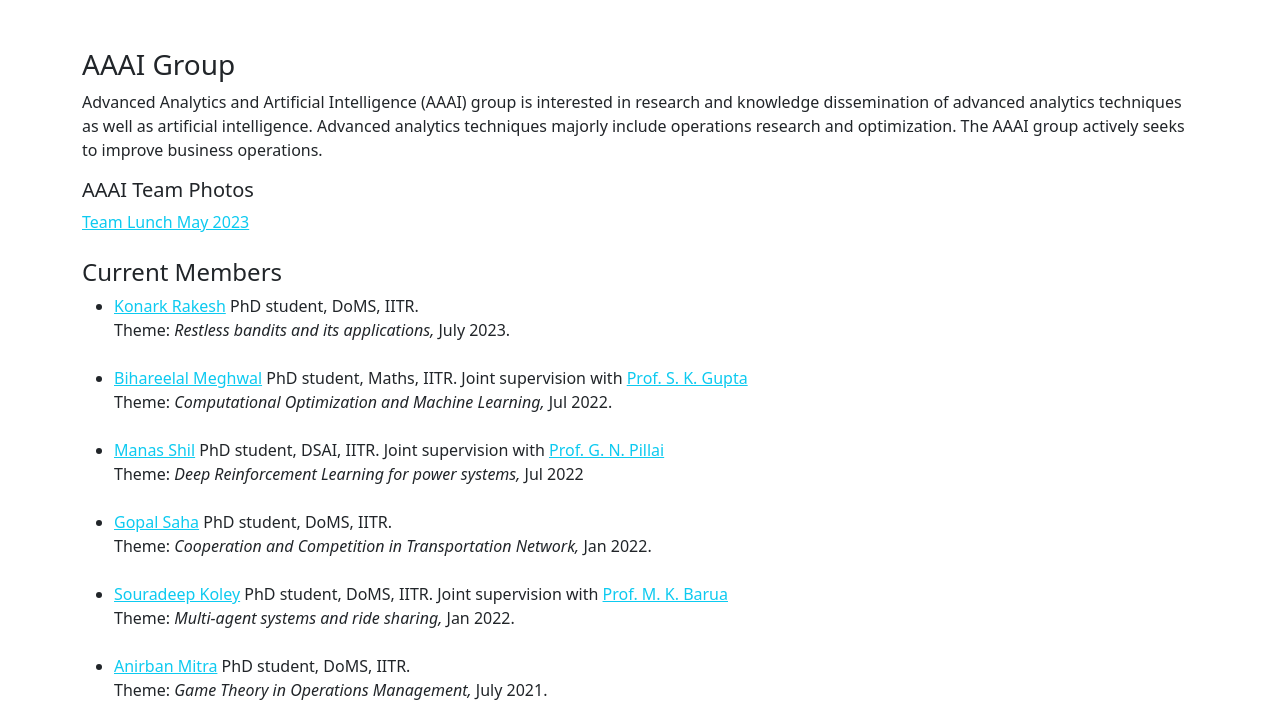
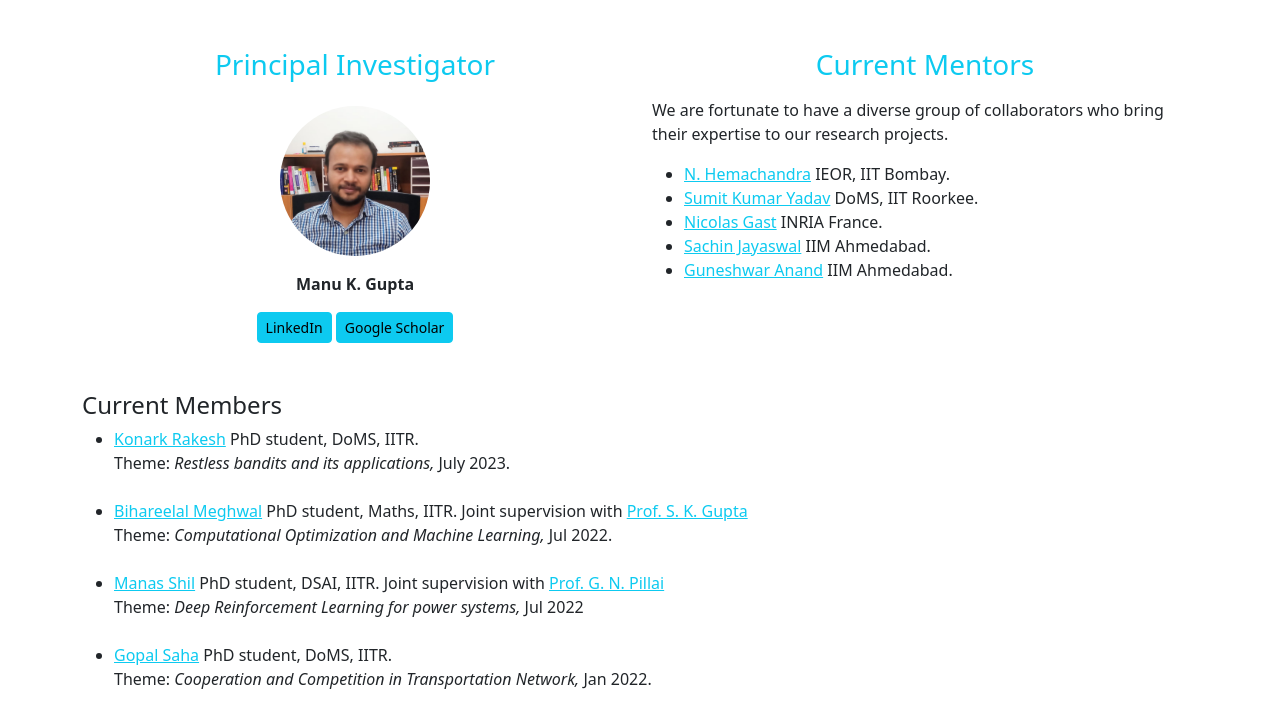
Before and after one commit to manugupta-or/AAAI-Lab, a website: page Team.html in a window 1280 px wide. Shown: the part 58-770 px from the top of the page. Drawn offline with nearby package versions, Linux system fonts and the light colour scheme.

Commit message:
updated_index_team

```diff
--- a/Team.html
+++ b/Team.html
@@ -17,7 +17,7 @@
     <section class=" ">
       <nav class="navbar navbar-expand-lg bg-body-tertiary">
         <div class="container">
-          <a class="navbar-brand" href="index.html"> AAAI </a>
+          <a class="navbar-brand" href="index.html"> AAAI Lab </a>
           <button
             class="navbar-toggler"
             type="button"
@@ -61,26 +61,88 @@
     <!-- Hero  section -->
 
     <section class="container py-5">
-      <div>
-        <h3>AAAI Group</h3>
-        <p>
-          Advanced Analytics and Artificial Intelligence (AAAI) group is
-          interested in research and knowledge dissemination of advanced
-          analytics techniques as well as artificial intelligence. Advanced
-          analytics techniques majorly include operations research and
-          optimization. The AAAI group actively seeks to improve business
-          operations.
-        </p>
+      <div class="row">
+        <!-- Principal Investigator Section -->
+        <div class="col-md-6 text-center mb-5">
+          <h3 class="text-info">Principal Investigator</h3>
+          <img src="img/manu.jpeg" alt="Principal Investigator" class="rounded-circle mt-3" style="width: 150px; height: 150px;">
+          <p class="mt-3">
+            <strong>Manu K. Gupta</strong><br>
+          </p>
+          <a href="https://www.linkedin.com/in/manu-gupta-649a2b19/" class="btn btn-info btn-sm">LinkedIn</a>
+          <a href="https://scholar.google.com/citations?user=qg_A4VoAAAAJ&hl=en" class="btn btn-info btn-sm">Google Scholar</a>
+        </div>
+
+
+
+       <!-- Current Collaborators Section -->
+        <div class="col-md-6 text-center mb-5">
+          <h3 class="text-info">Current Mentors</h3>
+          <!-- <br> -->
+<p class="mt-3 text-start">
+  <!-- <strong>Collaborators</strong><br> -->
+  We are fortunate to have a diverse group of collaborators who bring their expertise to our research projects.
+</p>
+<ul class="text-start">
+  <li><a class="text-info" href="https://www.ieor.iitb.ac.in/~nh">N. Hemachandra</a> IEOR, IIT Bombay.</li>
+  <li>
+    <a class="text-info" href="https://iitr.ac.in/Departments/Management%20Studies%20Department/People/Faculty/100883.html">Sumit Kumar Yadav</a> DoMS, IIT Roorkee.
+  </li>
+  <li><a class="text-info" href="https://polaris.imag.fr/nicolas.gast/">Nicolas Gast</a> INRIA France.</li>
+  <li>
+    <a class="text-info" href="https://sites.google.com/view/sachinjayaswal/">Sachin Jayaswal</a> IIM Ahmedabad.
+    <li>
+    <a class="text-info" href="https://www.linkedin.com/in/guneshwar-anand/">Guneshwar Anand</a> IIM Ahmedabad.
+  </li>
+</ul>
+<!--
+          <div class="row justify-content-center">
+
+            <div class="col-md-6 text-center mb-4">
+              <img src="img/nh.jpg" alt="Prof NH" class="rounded-circle" style="width: 120px; height: 120px;">
+              <p class="mt-2">
+                <strong>N. Hemachandra</strong><br>
+                IEOR, IIT Bombay<br>
+                <a href="https://www.ieor.iitb.ac.in/~nh" class="text-info">Webpage</a>
+              </p>
+            </div>
+
+            <div class="col-md-6 text-center mb-4">
+              <img src="img/sky.jpeg" alt="Sumit" class="rounded-circle" style="width: 120px; height: 120px;">
+              <p class="mt-2">
+                <strong>Sumit Kumar Yadav </strong><br>
+                DoMS, IIT Roorkee<br>
+                <a href="https://iitr.ac.in/Departments/Management%20Studies%20Department/People/Faculty/100883.html" class="text-info">Webpage</a>
+              </p>
+            </div>
+
+            <div class="col-md-6 text-center mb-4">
+              <img src="img/sachin.jpg" alt="Collaborator 3" class="rounded-circle" style="width: 120px; height: 120px;">
+              <p class="mt-2">
+                <strong>Sachin Jayaswal</strong><br>
+                IIM Ahmedabad<br>
+                <a href="https://sites.google.com/view/sachinjayaswal/" class="text-info">Webpage</a>
+              </p>
+            </div>
+
+            <div class="col-md-6 text-center mb-4">
+              <img src="img/gast.png" alt="Collaborator 4" class="rounded-circle" style="width: 120px; height: 120px;">
+              <p class="mt-2">
+                <strong>Nicolas Gast</strong><br>
+                INRIA, France<br>
+                 <a href="https://polaris.imag.fr/nicolas.gast/" class="text-info">Webpage</a>
+              </p>
+            </div>
+          </div> -->
+        </div>
       </div>
-      <div>
-        <h5>AAAI Team Photos</h5>
-        <a
-          class="text-info"
-          href="https://github.com/manugupta-or/homepage/blob/main/Slides/team_lunch_may_2023.jpg"
-          >Team Lunch May 2023</a
-        >
-      </div>
-      <br>
+    <!-- </section> -->
+
+    <!-- <section class="container py-5">
+    -->
+
+<!-- Current Collaborators Section -->
+<!--      <h3 class="text-info text-center mb-4">Team Members</h3>-->
         <h4>Current Members</h4>
         <ul>
           <li>
@@ -241,6 +303,10 @@
       </div>
     </section>
 
+    <footer style="background-color: #cfd7df;" class="text-black text-center py-3 mt-5">
+      <p>© 2025 <a href="index.html"  >AAAI Lab</a>  | <a href="Contact.html">Contact Us</a></p>
+    </footer>
+
     <script
       src="https://cdn.jsdelivr.net/npm/bootstrap@5.3.3/dist/js/bootstrap.bundle.min.js"
       integrity="sha384-YvpcrYf0tY3lHB60NNkmXc5s9fDVZLESaAA55NDzOxhy9GkcIdslK1eN7N6jIeHz"
```
Also changed, not shown: index.html (+9 -3 lines), img/gast.png (added), img/manu.jpeg (added), img/nh.jpg (added), img/sachin.jpg (added), img/sky.jpeg (added).
